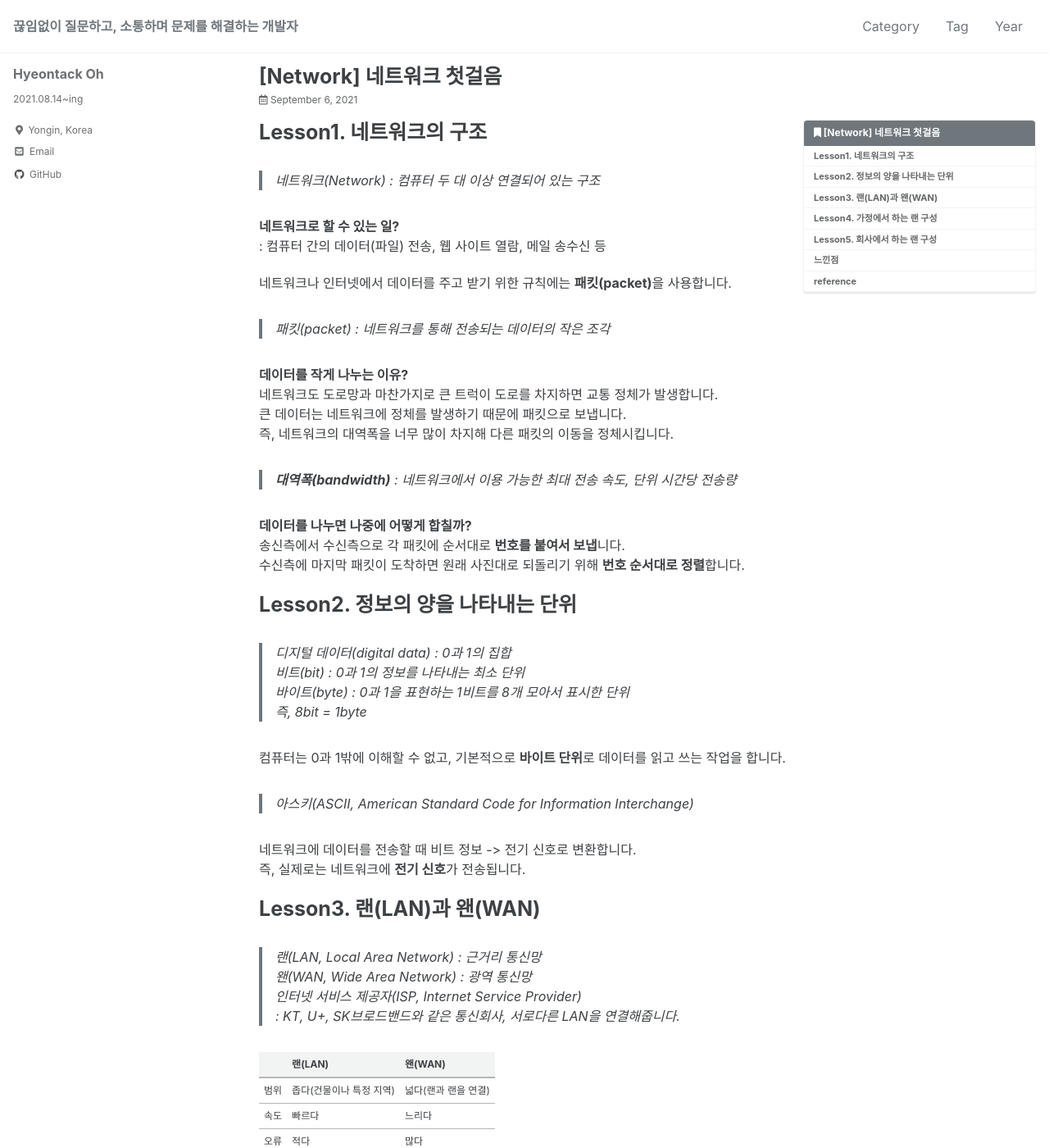
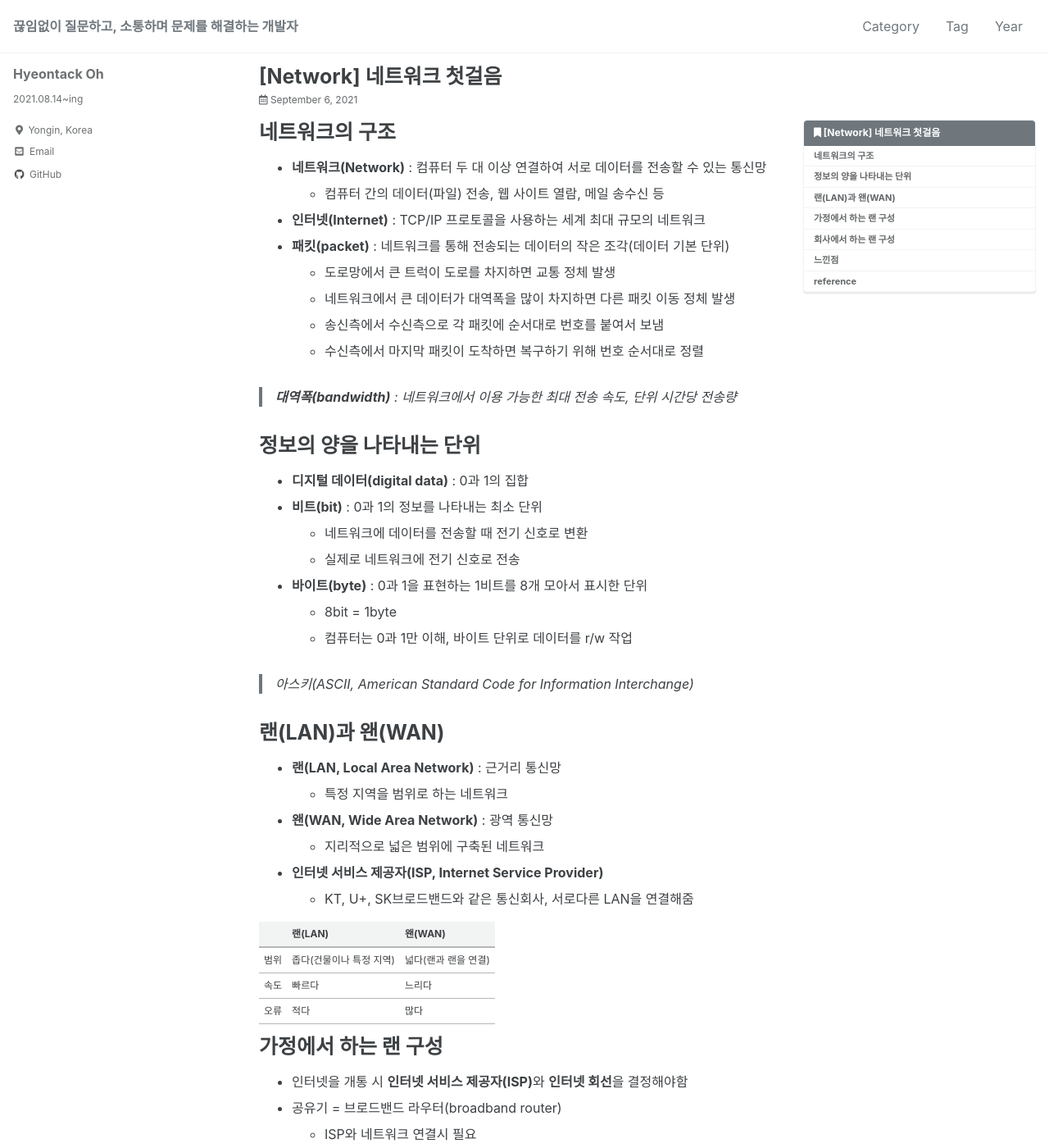
Before and after one commit to hyeontack5/hyeontack5.github.io, a Jekyll site: the page built from _posts/Network/2021-09-06-[Network] 네트워크 첫걸음.md, in a window 1280 px wide and 1400 px high. Shown: the whole window at 82% size. Built offline with Jekyll 4.4.1, drawn with Linux system fonts in a browser that asks for light colours; cached includes are drawn as plain includes; some of the changed text lies outside the part shown.

Commit message:
Docs: 업데이트

```diff
--- a/_posts/Network/2021-09-06-[Network] 네트워크 첫걸음.md
+++ b/_posts/Network/2021-09-06-[Network] 네트워크 첫걸음.md
@@ -12,48 +12,40 @@ toc_label: "[Network] 네트워크 첫걸음"
 toc_icon: "bookmark"
 ---
 
-# Lesson1. 네트워크의 구조
+# 네트워크의 구조
 
-> 네트워크(Network) : 컴퓨터 두 대 이상 연결되어 있는 구조
-
-**네트워크로 할 수 있는 일?**
-<br>: 컴퓨터 간의 데이터(파일) 전송, 웹 사이트 열람, 메일 송수신 등
-
-네트워크나 인터넷에서 데이터를 주고 받기 위한 규칙에는 **패킷(packet)**을 사용합니다.
-
-> 패킷(packet) : 네트워크를 통해 전송되는 데이터의 작은 조각
-
-**데이터를 작게 나누는 이유?**
-<br>네트워크도 도로망과 마찬가지로 큰 트럭이 도로를 차지하면 교통 정체가 발생합니다.
-<br>큰 데이터는 네트워크에 정체를 발생하기 때문에 패킷으로 보냅니다.
-<br>즉, 네트워크의 대역폭을 너무 많이 차지해 다른 패킷의 이동을 정체시킵니다.
+- **네트워크(Network)** : 컴퓨터 두 대 이상 연결하여 서로 데이터를 전송할 수 있는 통신망
+  - 컴퓨터 간의 데이터(파일) 전송, 웹 사이트 열람, 메일 송수신 등
+- **인터넷(Internet)** : TCP/IP 프로토콜을 사용하는 세계 최대 규모의 네트워크
+- **패킷(packet)** : 네트워크를 통해 전송되는 데이터의 작은 조각(데이터 기본 단위)
+  - 도로망에서 큰 트럭이 도로를 차지하면 교통 정체 발생
+  - 네트워크에서 큰 데이터가 대역폭을 많이 차지하면 다른 패킷 이동 정체 발생
+  - 송신측에서 수신측으로 각 패킷에 순서대로 번호를 붙여서 보냄
+  - 수신측에서 마지막 패킷이 도착하면 복구하기 위해 번호 순서대로 정렬
 
 > **대역폭(bandwidth)** : 네트워크에서 이용 가능한 최대 전송 속도, 단위 시간당 전송량
 
-**데이터를 나누면 나중에 어떻게 합칠까?**
-<br>송신측에서 수신측으로 각 패킷에 순서대로 **번호를 붙여서 보냅**니다.
-<br>수신측에 마지막 패킷이 도착하면 원래 사진대로 되돌리기 위해 **번호 순서대로 정렬**합니다.
+# 정보의 양을 나타내는 단위
 
-# Lesson2. 정보의 양을 나타내는 단위
+- **디지털 데이터(digital data)** : 0과 1의 집합
+- **비트(bit)** : 0과 1의 정보를 나타내는 최소 단위
+  - 네트워크에 데이터를 전송할 때 전기 신호로 변환
+  - 실제로 네트워크에 전기 신호로 전송
+- **바이트(byte)** : 0과 1을 표현하는 1비트를 8개 모아서 표시한 단위
+  - 8bit = 1byte
+  - 컴퓨터는 0과 1만 이해, 바이트 단위로 데이터를 r/w 작업
 
-> 디지털 데이터(digital data) : 0과 1의 집합
-<br>비트(bit) : 0과 1의 정보를 나타내는 최소 단위
-<br>바이트(byte) : 0과 1을 표현하는 1비트를 8개 모아서 표시한 단위
-<br>즉, 8bit = 1byte
-
-컴퓨터는 0과 1밖에 이해할 수 없고, 기본적으로 **바이트 단위**로 데이터를 읽고 쓰는 작업을 합니다.
 
 > 아스키(ASCII, American Standard Code for Information Interchange)
 
-네트워크에 데이터를 전송할 때 비트 정보 -> 전기 신호로 변환합니다.
-<br>즉, 실제로는 네트워크에 **전기 신호**가 전송됩니다.
+# 랜(LAN)과 왠(WAN)
 
-# Lesson3. 랜(LAN)과 왠(WAN)
-
-> 랜(LAN, Local Area Network) : 근거리 통신망
-<br>왠(WAN, Wide Area Network) : 광역 통신망
-<br>인터넷 서비스 제공자(ISP, Internet Service Provider)
-<br>: KT, U+, SK브로드밴드와 같은 통신회사, 서로다른 LAN을 연결해줍니다.
+- **랜(LAN, Local Area Network)** : 근거리 통신망
+  - 특정 지역을 범위로 하는 네트워크
+- **왠(WAN, Wide Area Network)** : 광역 통신망
+  - 지리적으로 넓은 범위에 구축된 네트워크
+- **인터넷 서비스 제공자(ISP, Internet Service Provider)**
+  - KT, U+, SK브로드밴드와 같은 통신회사, 서로다른 LAN을 연결해줌
 
 ||랜(LAN)|왠(WAN)|
 |---|---|---|
@@ -61,38 +53,33 @@ toc_icon: "bookmark"
 |속도|빠르다|느리다|
 |오류|적다|많다|
 
-# Lesson4. 가정에서 하는 랜 구성
+# 가정에서 하는 랜 구성
 
-인터넷을 개통할 때는 **인터넷 서비스 제공자(ISP)**와 **인터넷 회선**을 결정해야합니다.
-<br>ISP와 네트워크로 연결하기 위해서는 **공유기**가 필요합니다.
+- 인터넷을 개통 시 **인터넷 서비스 제공자(ISP)**와 **인터넷 회선**을 결정해야함
+- 공유기 = 브로드밴드 라우터(broadband router)
+  - ISP와 네트워크 연결시 필요
+  - 가정이나 소기업용 라우터
+  - 최근 라우터 기능 이외에 허브, 스위칭 허브, 방화벽 등 다양한 기능이 제공
 
-> 공유기 = 브로드밴드 라우터(broadband router)
-<br>가정이나 소기업용 라우터입니다.
-<br>최근에는 라우터 기능 이외에 허브, 스위칭 허브, 방화벽 등 다양한 기능이 제공됩니다.
+- LAN 연결 방식
+  - 유선 랜 -> 랜케이블 **필요**
+  - 무선 랜 -> 랜케이블 **불필요**
 
-LAN에서 연결 방식은 유선, 무선으로 나눠집니다.
-<br>유선 랜 -> 랜케이블 **필요**
-<br>무선 랜 -> 랜케이블 **불필요**
-
-# Lesson5. 회사에서 하는 랜 구성
+# 회사에서 하는 랜 구성
 
 > 소호(SOHO, Small Office/Home Office)기업 = 소규모 회사
 
-회사에서는 가정에서의 랜 구선과 다른데 **DMZ**라는 네트워크 영역이 있습니다.
+- 회사에서는 가정 랜 구성과 다르게 **DMZ**라는 네트워크 영역이 있음
+- **DMZ(DeMilitarized Zone)** : 외부에 공개하기 위한 네트워크
+  - 외부 공개용 서버로 웹서버, 메일서버, DNS 서버
+  - 외부 네트워크와 내부 네트워크의 중간 지대(서브넷)
+  - 네트워크의 보안영역
 
-> DMZ(DeMilitarized Zone) : 외부에 공개하기 위한 네트워크
-
-**외부에 공개하는 서버는 뭐가 있을까?**
-<br>웹사이트를 공개하기 위해 **웹 서버**,
-<br>메일을 주고 받기 위해 **메일 서버**,
-<br>도메인 이름으로 회사 서버에 접속하게 하기 위해 **DNS 서버** 등이 있습니다.
-
-회사에서 서버를 운영하기 위해 **데이터센터(DC)** or **클라우드(Cloud)**에 둡니다.
-
-> 데이터센터(DC, DataCenter) : 대량의 데이터를 보관하기 위한 전용 시설
-<br>클라우드(Cloud) : 인터넷을 통해 소프트웨어나 하드웨어 등의 컴퓨터 서비스를 제공하는 것
-
-**온프레미스(on-premise)** : 사내의 서버 장비실 or 데이터 센터에 서버를 두고 운영하는 것
+- 회사에서 서버를 운영 방법
+  1. 사내에 서버 장비실 운영
+  2. **데이터센터(DC, DataCenter)** : 대량의 데이터를 보관하기 위한 전용 시설
+  3. **클라우드(Cloud)** : 인터넷을 통해 소프트웨어나 하드웨어 등의 컴퓨터 서비스를 제공
+- **온프레미스(on-premise)** : 사내의 서버 장비실 or 데이터 센터에 서버를 두고 운영하는 것
 
 # 느낀점
 
```
